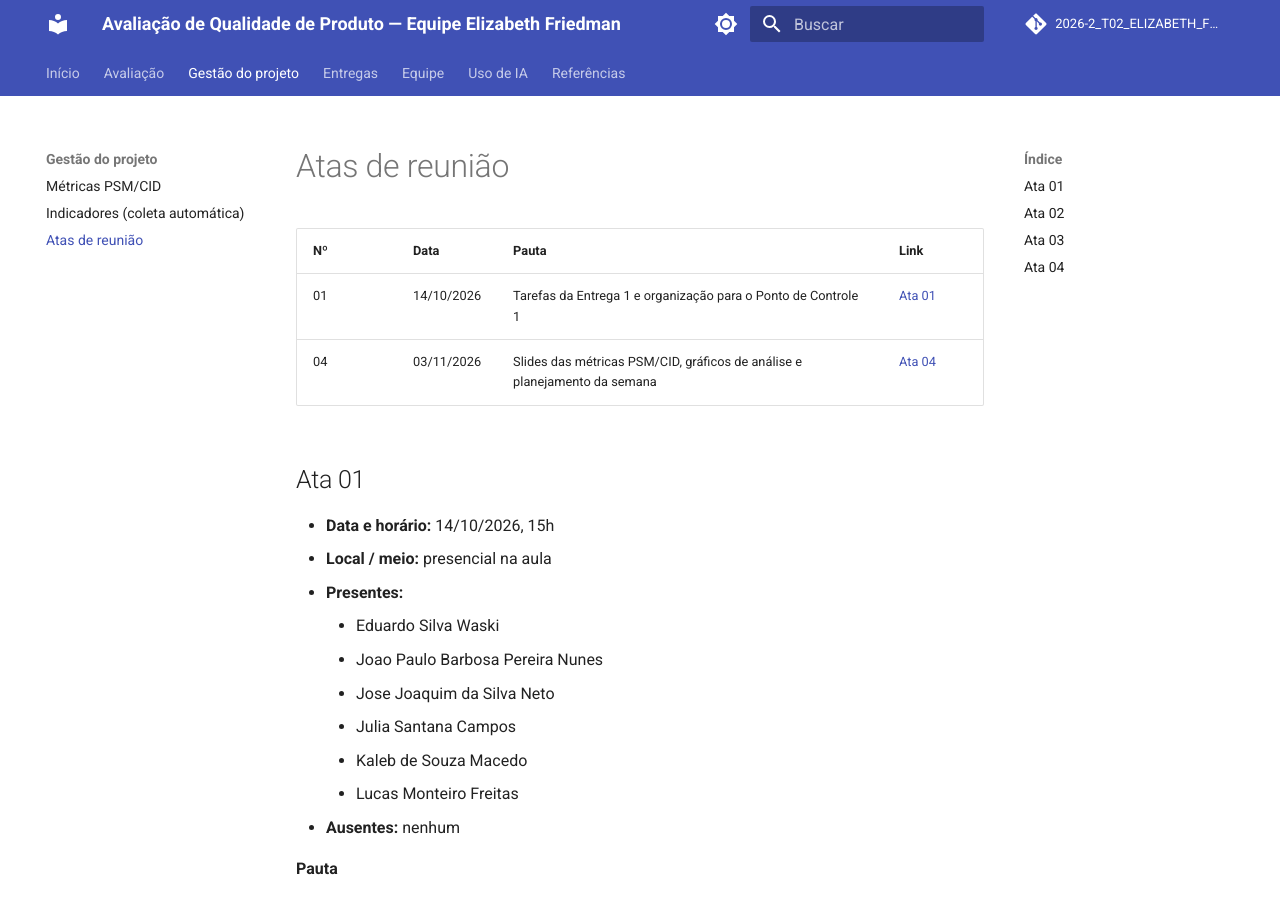
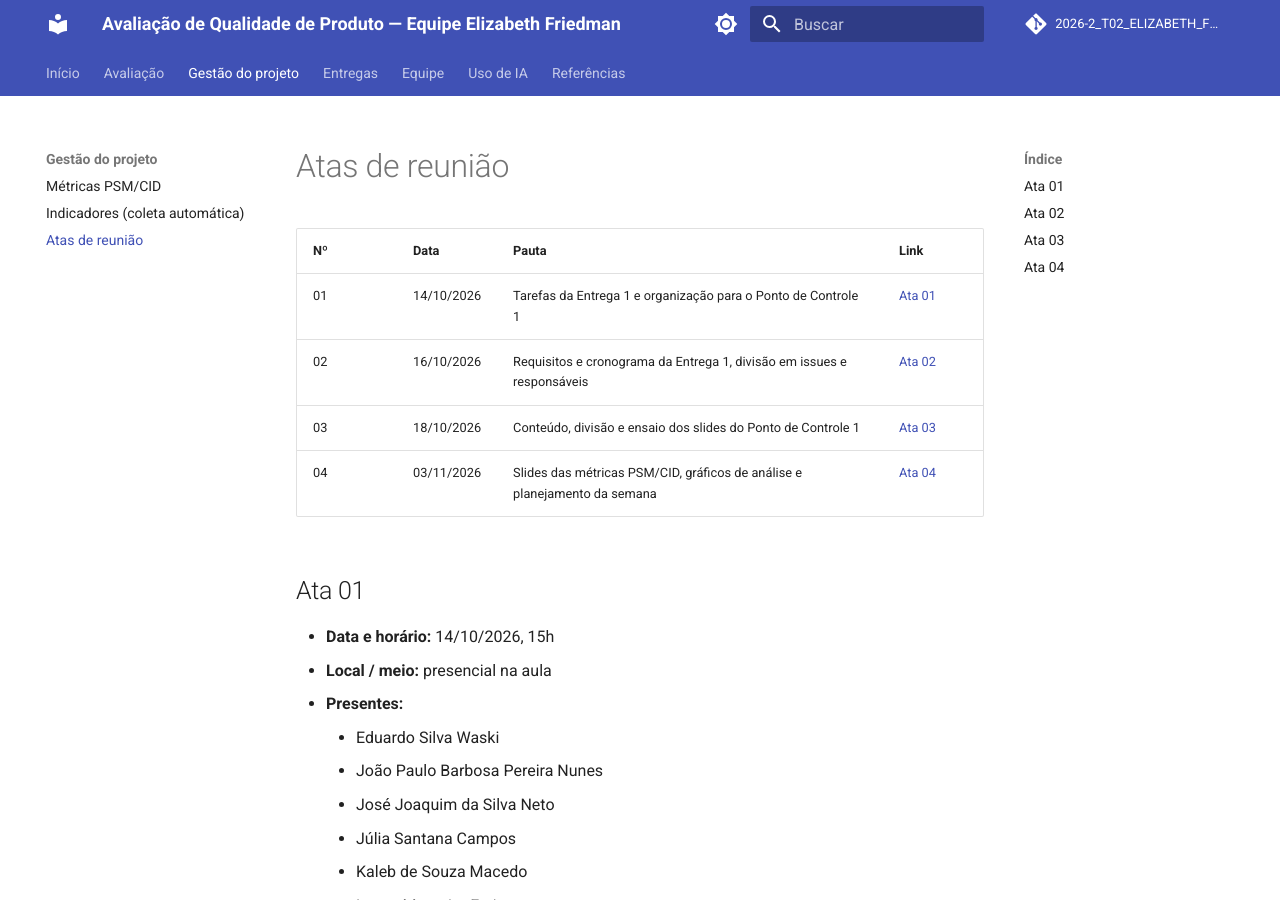
Before and after one commit to FCTE-Qualidade-de-Software-1/2026-2_T02_ELIZABETH_FRIEDMAN, an MkDocs documentation site: the page built from docs/gestao/atas.md, in a window 1280 px wide and 900 px high. Built offline with MkDocs 1.6.1 and Material for MkDocs 9.7.7, drawn with Linux system fonts in a browser that asks for light colours; comment, search, counter and statistics services are not loaded; some of the changed text lies outside the part shown.

Commit message:
adiciona indice das atas 2 e 3

```diff
--- a/docs/gestao/atas.md
+++ b/docs/gestao/atas.md
@@ -3,6 +3,8 @@
 | Nº | Data | Pauta | Link |
 |----|------|-------|------|
 | 01 | 14/10/2026 | Tarefas da Entrega 1 e organização para o Ponto de Controle 1 | [Ata 01](#ata-01) |
+| 02 | 16/10/2026 | Requisitos e cronograma da Entrega 1, divisão em issues e responsáveis | [Ata 02](#ata-02) |
+| 03 | 18/10/2026 | Conteúdo, divisão e ensaio dos slides do Ponto de Controle 1 | [Ata 03](#ata-03) |
 | 04 | 03/11/2026 | Slides das métricas PSM/CID, gráficos de análise e planejamento da semana | [Ata 04](#ata-04) |
 
 ## Ata 01
@@ -11,9 +13,9 @@
 - **Local / meio:** presencial na aula
 - **Presentes:**
     - Eduardo Silva Waski
-    - Joao Paulo Barbosa Pereira Nunes
-    - Jose Joaquim da Silva Neto
-    - Julia Santana Campos
+    - João Paulo Barbosa Pereira Nunes
+    - José Joaquim da Silva Neto
+    - Júlia Santana Campos
     - Kaleb de Souza Macedo
     - Lucas Monteiro Freitas
 - **Ausentes:** nenhum
@@ -46,9 +48,9 @@ Ver também: [Métricas PSM/CID](metricas.md).
 - **Local / meio:** on-line
 - **Presentes:**
     - Eduardo Silva Waski
-    - Joao Paulo Barbosa Pereira Nunes
-    - Jose Joaquim da Silva Neto
-    - Julia Santana Campos
+    - João Paulo Barbosa Pereira Nunes
+    - José Joaquim da Silva Neto
+    - Júlia Santana Campos
     - Kaleb de Souza Macedo
     - Lucas Monteiro Freitas
 - **Ausentes:** nenhum
@@ -64,7 +66,7 @@ Ver também: [Métricas PSM/CID](metricas.md).
 
 1. A Fase 1 (propósito, partes interessadas, descrição do produto, modelo de qualidade, priorização, escopo e ODS) ficará com o Eduardo Waski, com prazo em 18/10, já que o PC1 pode acontecer em 19/10.
 2. A Fase 2 (GQM de Usabilidade, Eficiência de desempenho e Manutenibilidade, critérios de julgamento e diagrama GQM) será feita em dupla por Lucas Monteiro e kaleb Macedo, com meta em 18/10.
-3. O artigo ficará com o João Paulo e Julia Santana.
+3. O artigo ficará com o João Paulo e Júlia Santana.
 4. O Joaquim Neto ficará com a gestão (métricas PSM/CID e atas), com o fechamento da E1 (GitPage, contribuição e release) e com o material do PC1.
 5. Cada tarefa deve ser revisada por outro membro antes de ser publicada na GitPage, e o nome de quem revisou será registrado na *issue*.
 6. O acompanhamento será feito no GitHub, com *milestones* por marco (PC1 e E1) e *labels* por fase (`fase-1`, `fase-2`), por produto (`artigo`, `gitpage`, `gestao`) e por tipo de trabalho.
@@ -106,9 +108,9 @@ Ver também: [Métricas PSM/CID](metricas.md).
 - **Local / meio:** on-line
 - **Presentes:**
     - Eduardo Silva Waski
-    - Joao Paulo Barbosa Pereira Nunes
-    - Jose Joaquim da Silva Neto
-    - Julia Santana Campos
+    - João Paulo Barbosa Pereira Nunes
+    - José Joaquim da Silva Neto
+    - Júlia Santana Campos
     - Kaleb de Souza Macedo
     - Lucas Monteiro Freitas
 - **Ausentes:** nenhum
```
